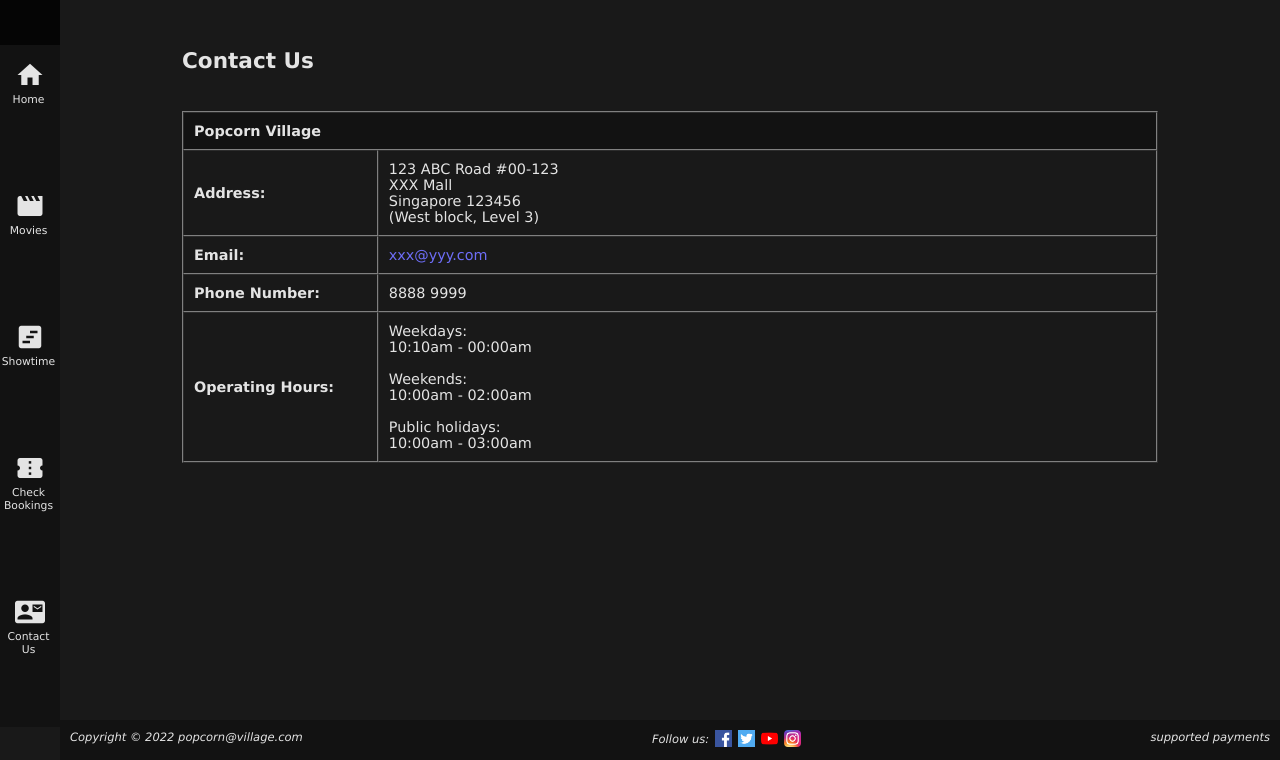
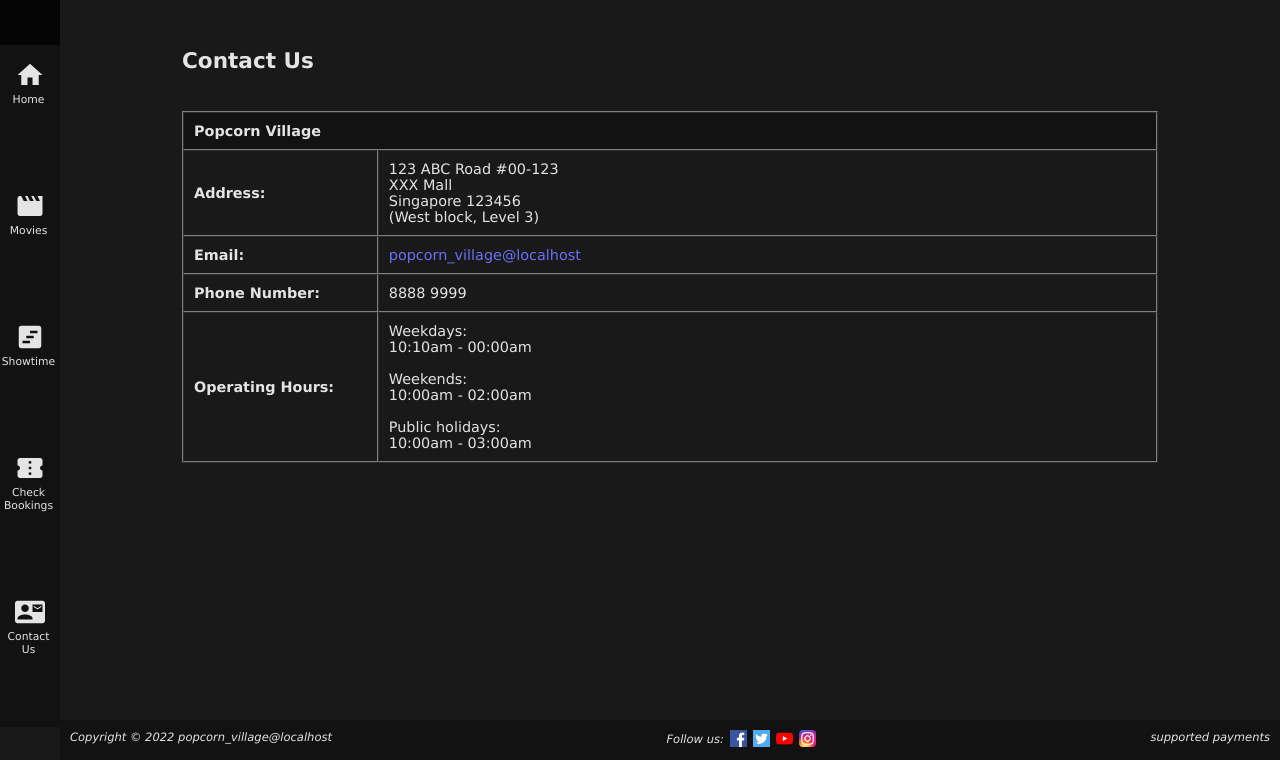
Before and after one commit to JunHong11/IE4717_Proj_Popcorn_village, a PHP site: page /contact_us.php in a window 1280 px wide. Shown: the part 73-833 px from the top of the page. Run offline with PHP 8.4, Linux system fonts and the light colour scheme.

Commit message:
our email is popcorn_village@localhost

```diff
--- a/contact_us.php
+++ b/contact_us.php
@@ -36,7 +36,7 @@
                 <tr>
                     <th>Email:</th>
                     <td>
-                        <a href="mailto:xxx@yyy.com">xxx@yyy.com</a>
+                        <a href="mailto:xxx@yyy">popcorn_village@localhost</a>
                     </td>
                 </tr>
 
--- a/footer.php
+++ b/footer.php
@@ -2,7 +2,7 @@
 <footer>
     <div id="footflex">
         <div class="footercol">
-            <i>Copyright &copy; 2022 popcorn@village.com</i>
+            <i>Copyright &copy; 2022 popcorn_village@localhost</i>
         </div>
         <div class="footercol">
             <div class="social-flex">
--- a/insert_checkout.php
+++ b/insert_checkout.php
@@ -115,11 +115,11 @@
     Best Wishes,
     Popcorn Village
     ';
-    $headers = 'From: village@localhost' . "\r\n" .
-        'Reply-To: village@localhost' . "\r\n" .
+    $headers = 'From: popcorn_village@localhost' . "\r\n" .
+        'Reply-To: popcorn_village@localhost' . "\r\n" .
         'X-Mailer: PHP/' . phpversion();
 
-    mail($to, $subject, $message, $headers,'-village@localhost');
+    mail($to, $subject, $message, $headers,'-popcorn_village@localhost');
     echo ("mail sent to : ".$to);
 
     //redirect
```
